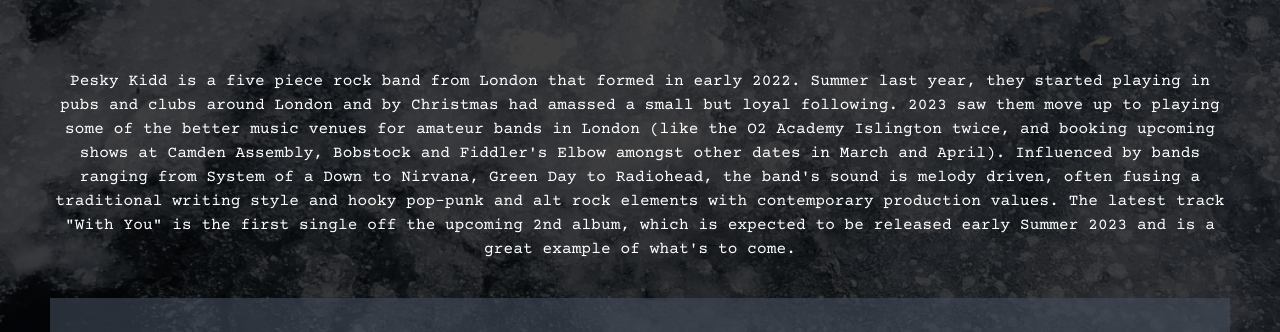
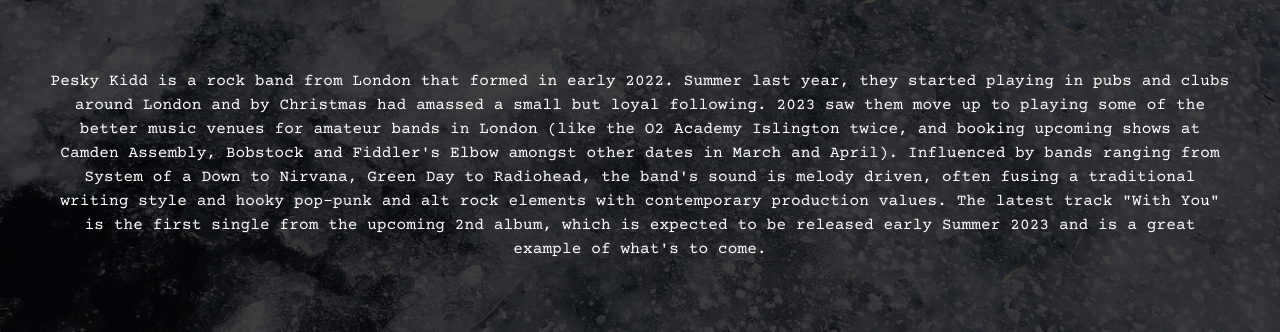
Before and after one commit to AlexJackson01/pesky-kidd-site, a React (Create React App) app in the folder client/: page /about in a window 1280 px wide. Shown: the part 292-624 px from the top of the page. Built offline with nearby package versions, Linux system fonts and the light colour scheme.

Commit message:
Updated About section

```diff
--- a/client/src/components/about/Blurb.js
+++ b/client/src/components/about/Blurb.js
@@ -4,7 +4,7 @@
   return (
     <div className='blurb-div'>
       <p className='band-blurb'>
-        Pesky Kidd is a five piece rock band from London that formed in early
+        Pesky Kidd is a rock band from London that formed in early
         2022. Summer last year, they started playing in pubs and clubs around
         London and by Christmas had amassed a small but loyal following. 2023
         saw them move up to playing some of the better music venues for amateur
@@ -14,7 +14,7 @@
         of a Down to Nirvana, Green Day to Radiohead, the band's sound is melody
         driven, often fusing a traditional writing style and hooky pop-punk and
         alt rock elements with contemporary production values. The latest
-        track "With You" is the first single off the upcoming 2nd album, which
+        track "With You" is the first single from the upcoming 2nd album, which
         is expected to be released early Summer 2023 and is a great example of
         what's to come.
       </p>
--- a/client/src/screens/AboutPage.js
+++ b/client/src/screens/AboutPage.js
@@ -23,7 +23,7 @@
           <Blurb />
         </Grid>
         <Grid item sm={12}>
-          <Band />
+          {/* <Band /> */}
         </Grid>
       </Grid>
       </Fade>
```
